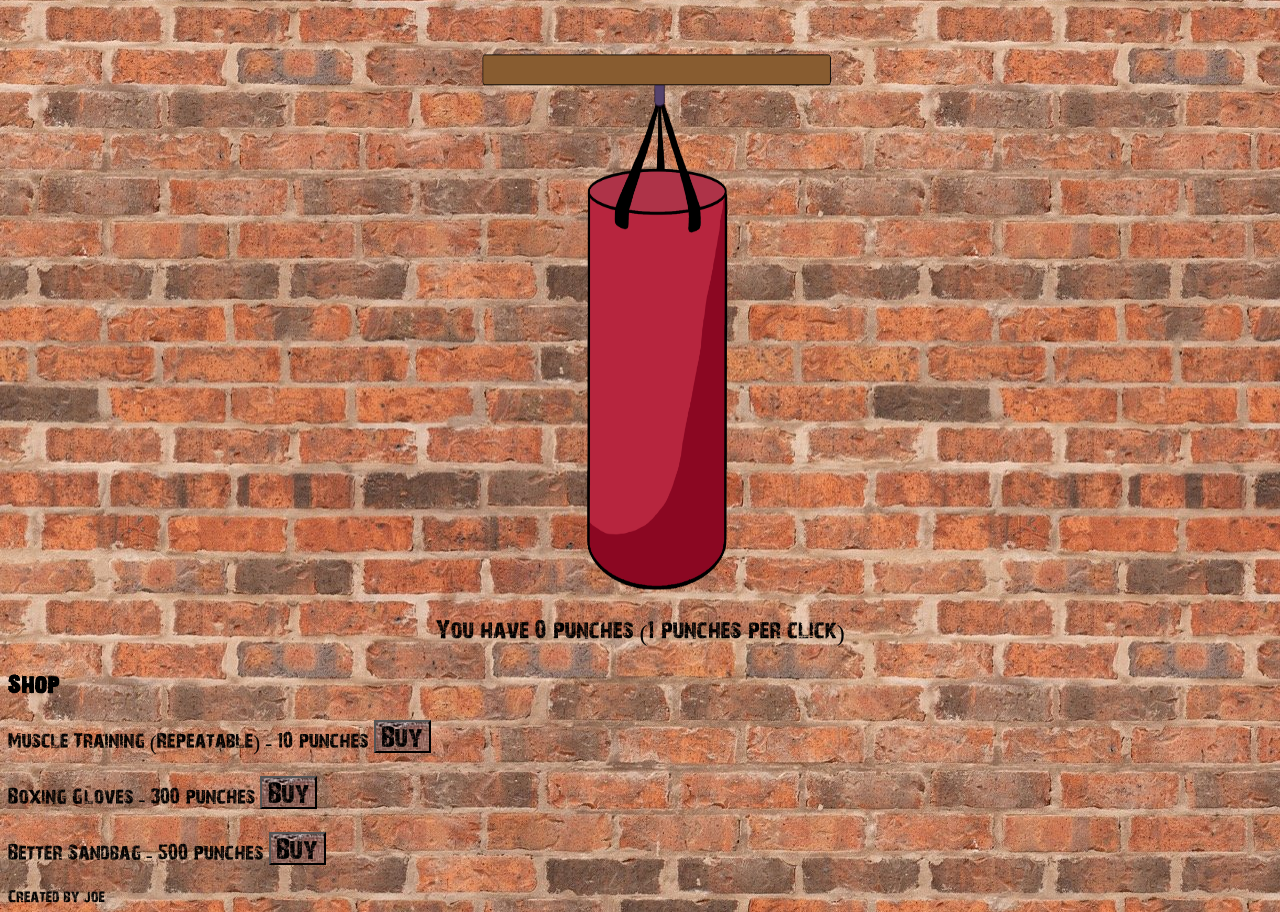
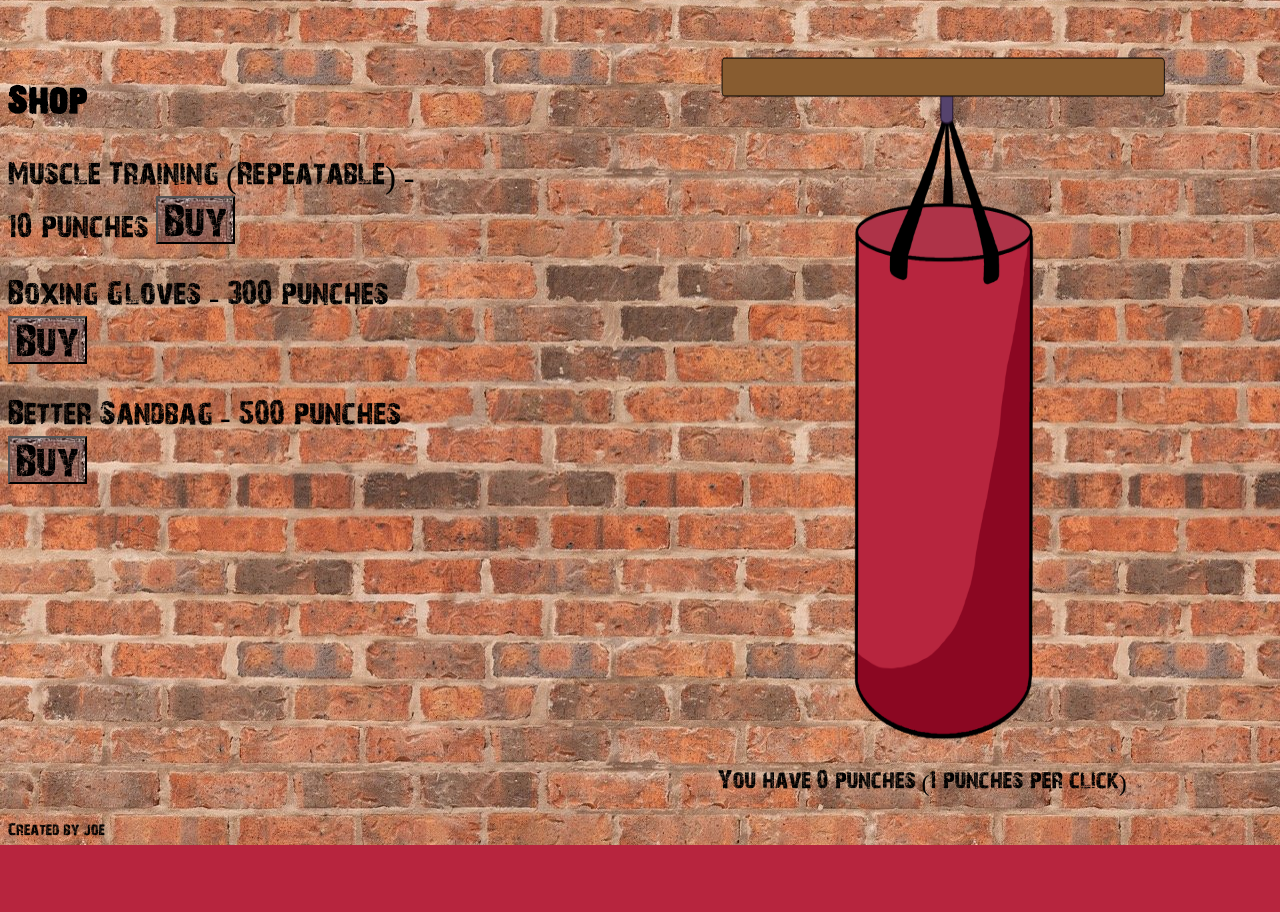
Before and after one commit to PigeonZow/knockout, a PHP site: page / in a window 1280 px wide. Shown: the part 108-1020 px from the top of the page. After the commit the page ends 953 px from the top, so only its background shows below. Run offline with PHP 8.4, Linux system fonts and the light colour scheme.

Commit message:
button styles

```diff
--- a/index.html
+++ b/index.html
@@ -16,7 +16,9 @@
         <h1>Knockout</h1>
     </header>
     <main>
-        <div>
+
+        <div class="game">
+            <div class="interface">
                 <img class="sandbag" src="imgs/og_bag.png" onclick="punch()">
                 <p class="punches-text">You have <span id="punches">0</span> punches (<span id="punchesPerClick">1</span> punches per click)</p>
             </div>
@@ -27,6 +29,7 @@
                 <p>Boxing Gloves - 300 punches <button id="boxingGlovesBuy" onclick="buyGloves()">Buy</button></p>
                 <p>Better Sandbag - 500 punches <button id="betterSandbagBuy">Buy</button></p>
             </div>
+        </div>
 
     </main>
     <footer>
--- a/styles/styles.css
+++ b/styles/styles.css
@@ -13,8 +13,20 @@ body{
   }
 
 .sandbag{
-    height: 550px;
-    width: 550px;
+
+    height: 700px;
+    width: 700px;
+}
+
+.interface{
+    padding-left: 10%;
+
+}
+
+.game{
+    display: flex;
+    flex-direction: row-reverse;
+    justify-content: flex-end;
 }
 
 header{
@@ -30,11 +42,18 @@ main{
 
 .shop{
     text-align: left;
-    font-size: 1.3em;
+    font-size: 2em;
 }
 
 button{
     font-family: '28days';
     background-image: url(bricks3.jpg);
     font-size: 1.3em;
+    outline: none;
 }
+
+button:hover{
+    cursor: pointer;
+    color: #7B0202;
+
+}
```
Lines whose indentation alone changed are shown as unchanged.
